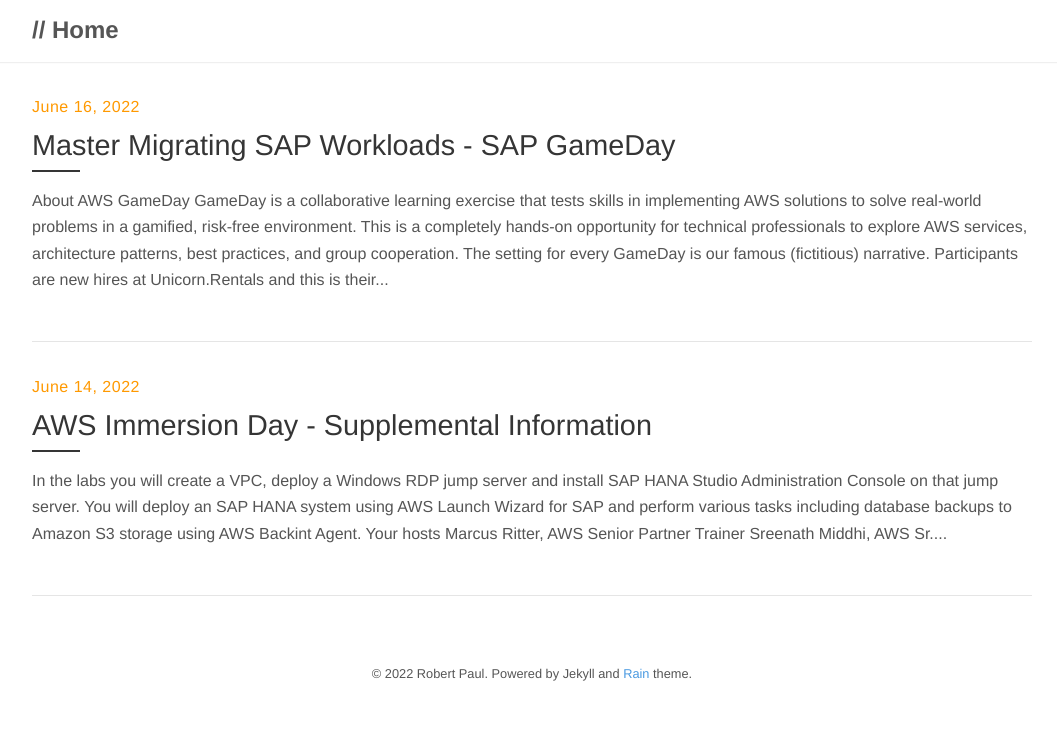
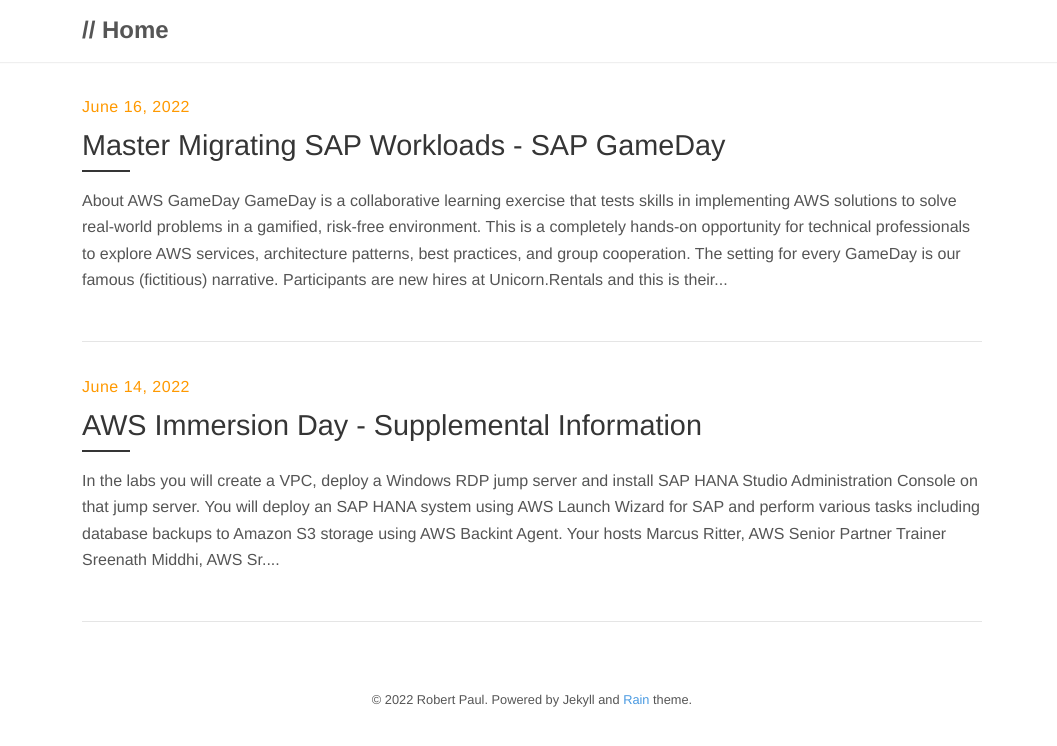
Before and after one commit to pauler285/pauler285.github.io, a Jekyll site: the page built from index.html, in a window 1280 px wide. Shown: the top 746 px of the page, without its empty margins (108-1165 px from the left). Built offline with Jekyll 4.4.1, drawn with Linux system fonts in a browser that asks for light colours; nearby versions of some CDN libraries; the list of posts is cut into pages by our own code.

Commit message:
width 900

```diff
--- a/_sass/rain/_layout.scss
+++ b/_sass/rain/_layout.scss
@@ -1,6 +1,6 @@
 .container {
   margin: 0 auto;
-  max-width: 1000px;
+  max-width: 900px;
   width: 80%;
 }
 
@@ -9,7 +9,7 @@ footer,
 .nav-container {
   display: block;
   margin: 0 auto;
-  max-width: 1000px;
+  max-width: 900px;
   width: 80%;
 }
 
@@ -74,7 +74,7 @@ footer,
   }
 }
 
-@media (min-width: 600px) {
+@media (min-width: 800px) {
   .nav {
     &-container {
       text-align: left;
```
